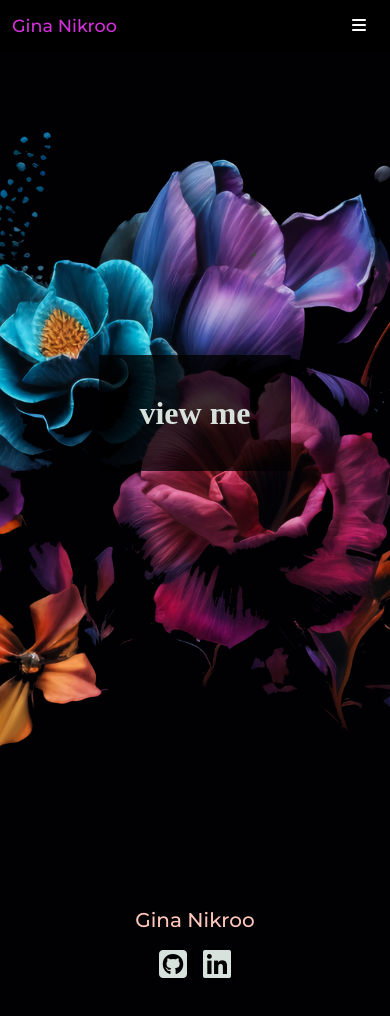
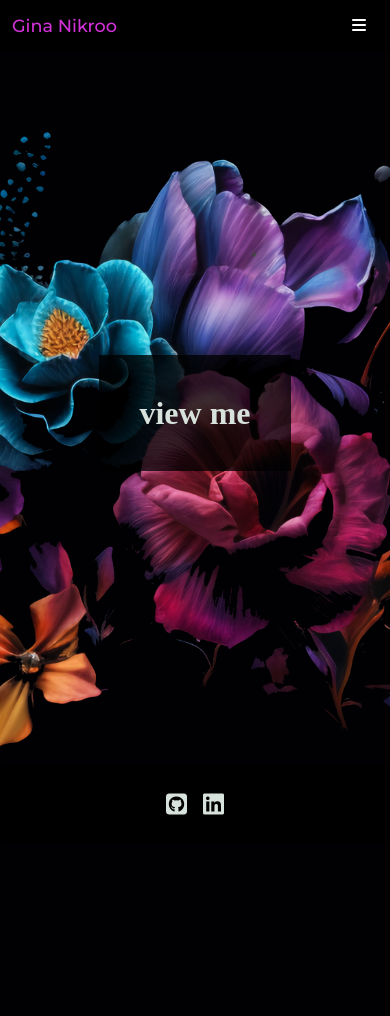
Before and after one commit to GNikroo/my-portfolio, a React (Create React App) app: page / in a window 390 px wide. Shown: the top 1016 px of the page. After the commit the page ends 940 px from the top, so only its background shows below. Built offline with nearby package versions, Linux system fonts and the light colour scheme; a web font is replaced by a local one.

Commit message:
Minor changes to footer when on mobile

```diff
--- a/src/components/Footer.js
+++ b/src/components/Footer.js
@@ -6,14 +6,19 @@ import appStyles from "../App.module.css";
 import styles from "../styles/Footer.module.css";
 
 const Footer = () => {
+  const isMobile = window.innerWidth <= 768;
+
+  const FooterDesktop = (
+    <Card.Title className={styles.Title}>
+      Gina Nikroo. All rights Reserved
+    </Card.Title>
+  );
+
   return (
-    <Container
-      id="contact"
-      className={`${appStyles.Section}  p-5 text-center text-xl-start`}
-    >
+    <Container className={`${appStyles.Section} p-5 text-center text-xl-start`}>
       <Card className={`${styles.Footer} text-center border-0`}>
         <Card.Body>
-          <Card.Title className={styles.Title}>Gina Nikroo</Card.Title>
+          {isMobile ? <span></span> : <span>{FooterDesktop}</span>}
           <Card.Text>
             <NavLink
               className="d-inline p-2"
--- a/src/styles/Footer.module.css
+++ b/src/styles/Footer.module.css
@@ -1,13 +1,18 @@
 .Footer {
-    background-color: transparent;
+    background-color: #000000c2;
+    position: fixed;
+    left: 0;
+    bottom: 0;
+    width: 100%;
 }
 
 .Title {
-    color: #FEC5BB;
+    font-size: 0.8rem;
+    color: #e0513e;
 }
 
 .Icons {
-    font-size: 2rem;
+    font-size: 1.5rem;
     line-height: 3rem;
-    color: #D8E2DC;
+    color: #d8e2dc;
 }
```
